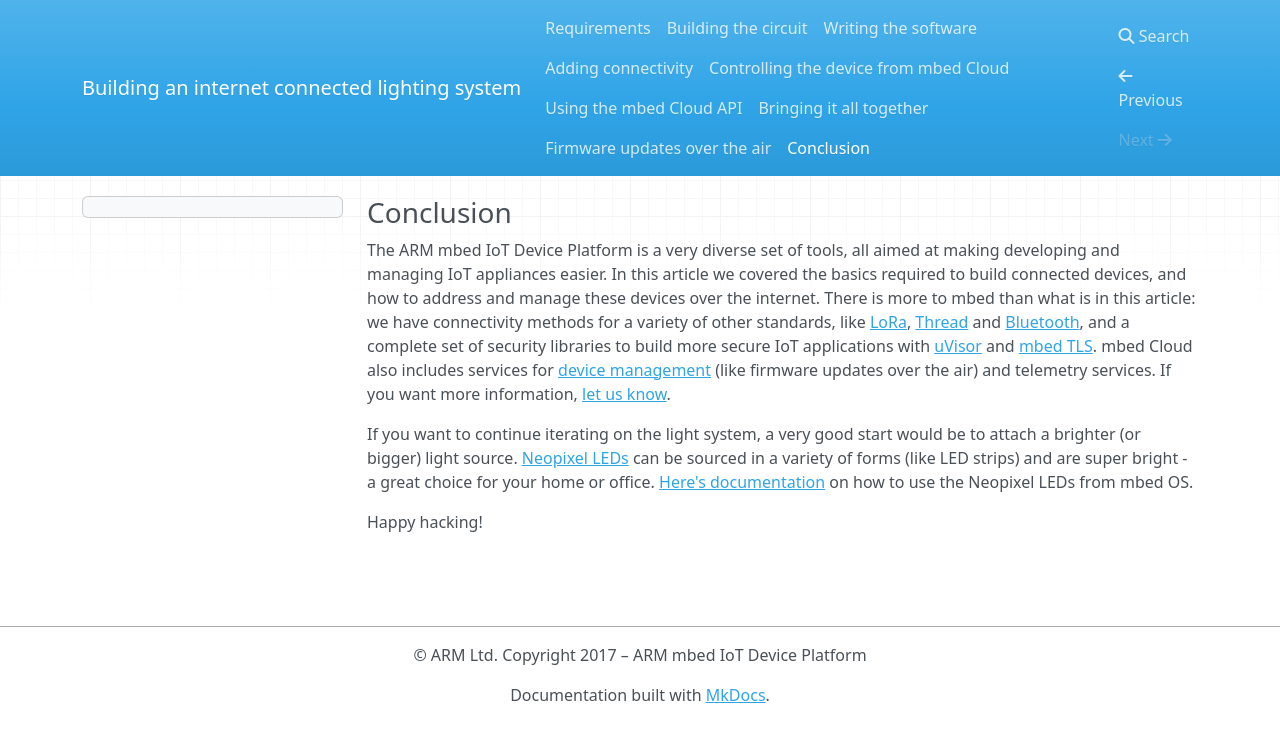
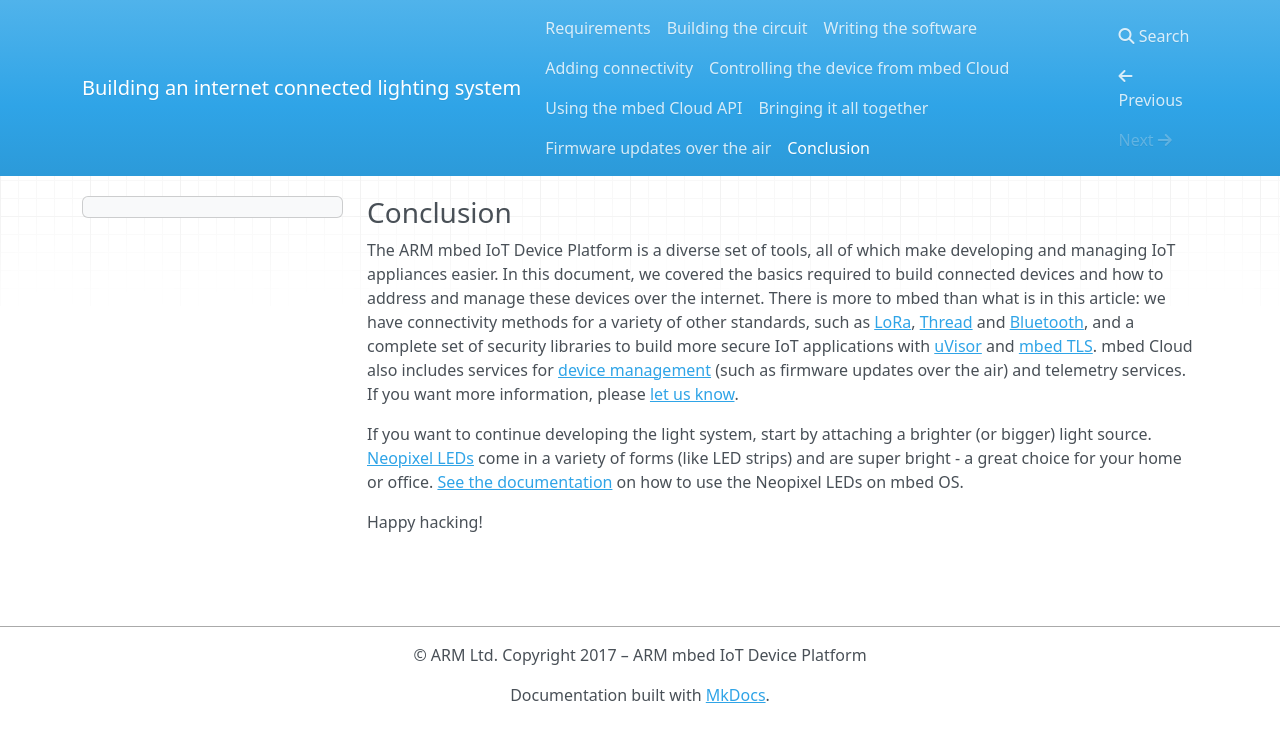
Before and after one commit to PelionIoT/connected-lights-cloud, an MkDocs documentation site: the page built from docs/9_conclusion.md, in a window 1280 px wide. Shown: the top 742 px of the page. Built offline with MkDocs 1.6.1, drawn with Linux system fonts in a browser that asks for light colours; nearby versions of some CDN libraries; old or Windows-style settings are respelled for this version of MkDocs.

Commit message:
Update 9_conclusion.md
Copy edit, mostly for active voice and precise language.

```diff
--- a/docs/9_conclusion.md
+++ b/docs/9_conclusion.md
@@ -1,7 +1,7 @@
 ### Conclusion
 
-The ARM mbed IoT Device Platform is a very diverse set of tools, all aimed at making developing and managing IoT appliances easier. In this article we covered the basics required to build connected devices, and how to address and manage these devices over the internet. There is more to mbed than what is in this article: we have connectivity methods for a variety of other standards, like [LoRa](https://docs.mbed.com/docs/lora-with-mbed/en/latest/intro-to-lora/), [Thread](https://docs.mbed.com/docs/arm-ipv66lowpan-stack/en/latest/thread_overview/) and [Bluetooth](https://docs.mbed.com/docs/ble-intros/en/latest/), and a complete set of security libraries to build more secure IoT applications with [uVisor](https://docs.mbed.com/docs/uvisor-and-uvisor-lib-documentation/en/latest/) and [mbed TLS](https://tls.mbed.org). mbed Cloud also includes services for [device management](https://cloud.mbed.com/product-overview) (like firmware updates over the air) and telemetry services. If you want more information, [let us know](https://cloud.mbed.com/contact).
+The ARM mbed IoT Device Platform is a diverse set of tools, all of which make developing and managing IoT appliances easier. In this document, we covered the basics required to build connected devices and how to address and manage these devices over the internet. There is more to mbed than what is in this article: we have connectivity methods for a variety of other standards, such as [LoRa](https://docs.mbed.com/docs/lora-with-mbed/en/latest/intro-to-lora/), [Thread](https://docs.mbed.com/docs/arm-ipv66lowpan-stack/en/latest/thread_overview/) and [Bluetooth](https://docs.mbed.com/docs/ble-intros/en/latest/), and a complete set of security libraries to build more secure IoT applications with [uVisor](https://docs.mbed.com/docs/uvisor-and-uvisor-lib-documentation/en/latest/) and [mbed TLS](https://tls.mbed.org). mbed Cloud also includes services for [device management](https://cloud.mbed.com/product-overview) (such as firmware updates over the air) and telemetry services. If you want more information, please [let us know](https://cloud.mbed.com/contact).
 
-If you want to continue iterating on the light system, a very good start would be to attach a brighter (or bigger) light source. [Neopixel LEDs](https://www.adafruit.com/category/168) can be sourced in a variety of forms (like LED strips) and are super bright - a great choice for your home or office. [Here's documentation](https://developer.mbed.org/components/NeoPixel-LED-chain-using-high-speed-SPI/) on how to use the Neopixel LEDs from mbed OS.
+If you want to continue developing the light system, start by attaching a brighter (or bigger) light source. [Neopixel LEDs](https://www.adafruit.com/category/168) come in a variety of forms (like LED strips) and are super bright - a great choice for your home or office. [See the documentation](https://developer.mbed.org/components/NeoPixel-LED-chain-using-high-speed-SPI/) on how to use the Neopixel LEDs on mbed OS.
 
 Happy hacking!
```
